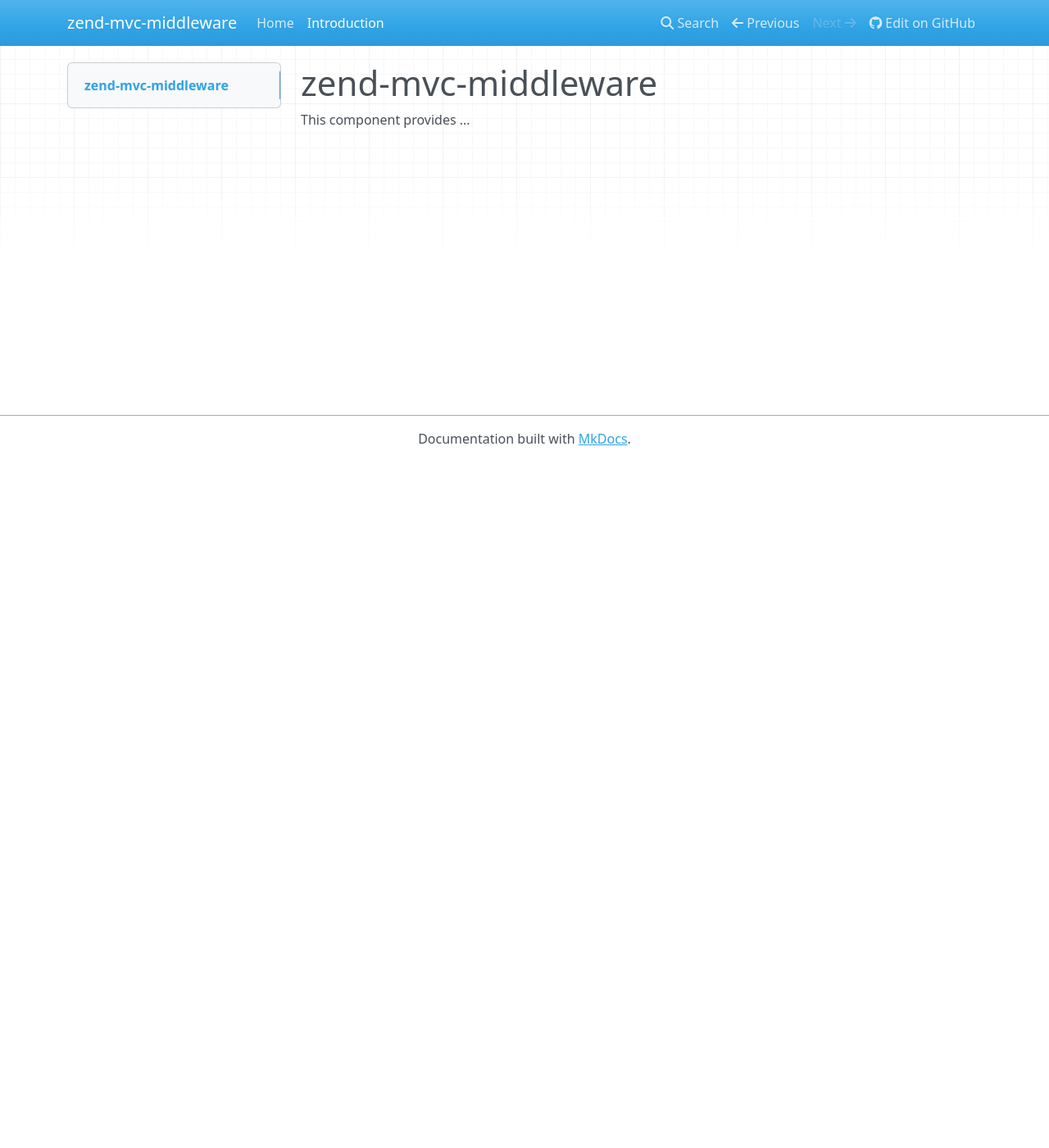
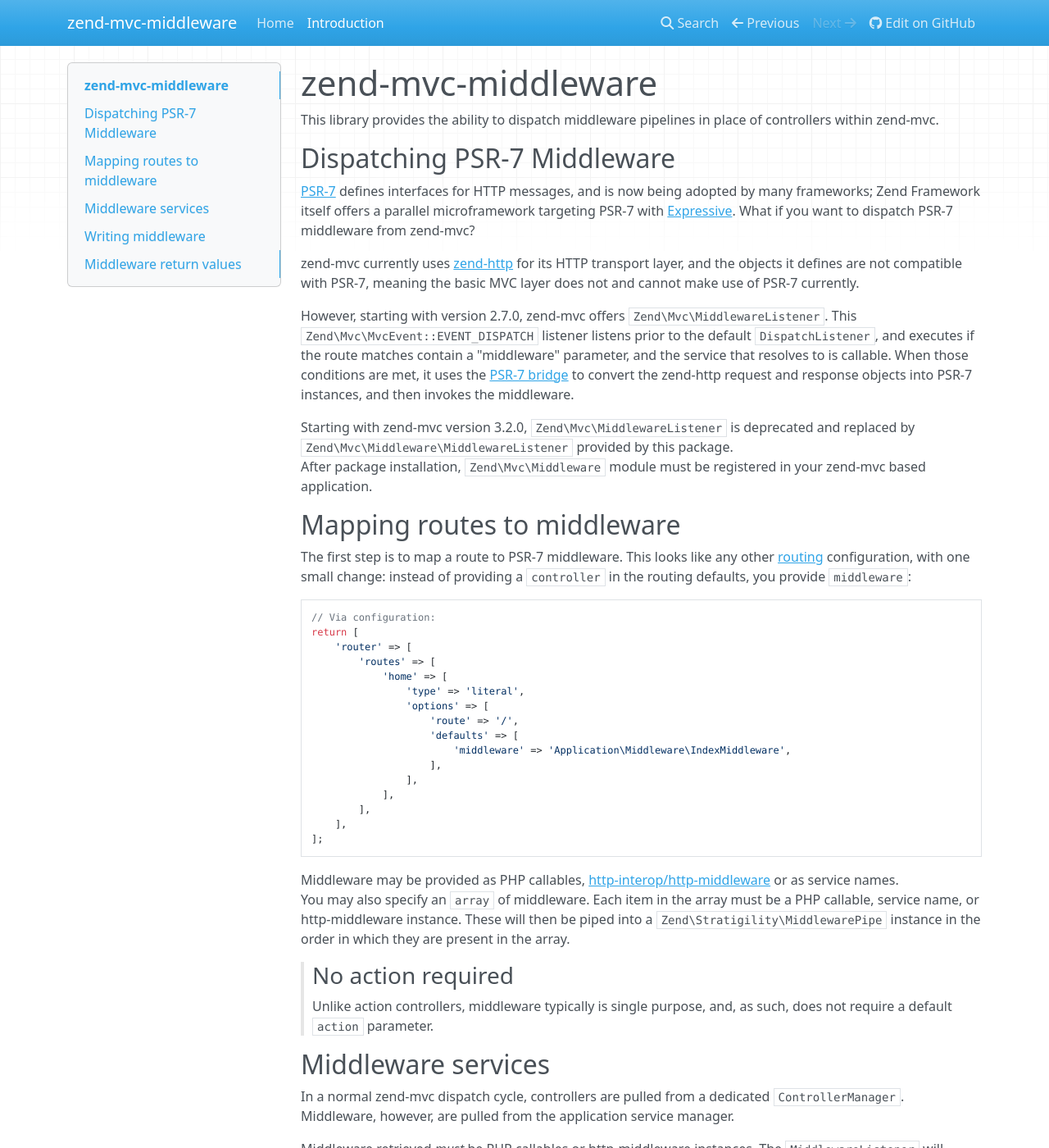
Before and after one commit to laminas/laminas-mvc-middleware, an MkDocs documentation site: the page built from docs/book/intro.md, in a window 1280 px wide and 1400 px high. Shown: the whole window at 82% size. Built offline with MkDocs 1.6.1, drawn with Linux system fonts in a browser that asks for light colours; nearby versions of some CDN libraries; old or Windows-style settings are respelled for this version of MkDocs; some of the changed text lies outside the part shown.

Commit message:
Import and adapt middleware docs from zend-mvc

````diff
--- a/docs/book/index.html
+++ b/docs/book/index.html
@@ -2,7 +2,8 @@
   <div class="jumbotron">
     <h1>zendframework/zend-mvc-middleware</h1>
 
-    <p>Description of component here</p>
+    <p>This library provides the ability to dispatch middleware pipelines in place of
+controllers within zend-mvc.</p>
 
     <pre><code class="language-bash">$ composer require zendframework/zend-mvc-middleware</code></pre>
   </div>
--- a/docs/book/intro.md
+++ b/docs/book/intro.md
@@ -1,3 +1,132 @@
 # zend-mvc-middleware
 
-This component provides ...
+This library provides the ability to dispatch middleware pipelines in place of
+controllers within zend-mvc.
+
+## Dispatching PSR-7 Middleware
+
+[PSR-7](http://www.php-fig.org/psr/psr-7/) defines interfaces for HTTP messages,
+and is now being adopted by many frameworks; Zend Framework itself offers a
+parallel microframework targeting PSR-7 with [Expressive](https://docs.zendframework.com/zend-expressive).
+What if you want to dispatch PSR-7 middleware from zend-mvc?
+
+zend-mvc currently uses [zend-http](https://github.com/zendframework/zend-http)
+for its HTTP transport layer, and the objects it defines are not compatible with
+PSR-7, meaning the basic MVC layer does not and cannot make use of PSR-7
+currently.
+
+However, starting with version 2.7.0, zend-mvc offers
+`Zend\Mvc\MiddlewareListener`. This `Zend\Mvc\MvcEvent::EVENT_DISPATCH`
+listener listens prior to the default `DispatchListener`, and executes if the
+route matches contain a "middleware" parameter, and the service that resolves to
+is callable. When those conditions are met, it uses the [PSR-7 bridge](https://github.com/zendframework/zend-psr7bridge)
+to convert the zend-http request and response objects into PSR-7 instances, and
+then invokes the middleware.
+
+Starting with zend-mvc version 3.2.0, `Zend\Mvc\MiddlewareListener` is deprecated and replaced
+by `Zend\Mvc\Middleware\MiddlewareListener` provided by this package.
+After package installation, `Zend\Mvc\Middleware` module must be registered in your
+zend-mvc based application.
+
+## Mapping routes to middleware
+
+The first step is to map a route to PSR-7 middleware. This looks like any other
+[routing](https://docs.zendframework.com/zend-mvc/routing/) configuration,
+with one small change: instead of providing a `controller` in the routing
+defaults, you provide `middleware`:
+
+```php
+// Via configuration:
+return [
+    'router' => [
+        'routes' => [
+            'home' => [
+                'type' => 'literal',
+                'options' => [
+                    'route' => '/',
+                    'defaults' => [
+                        'middleware' => 'Application\Middleware\IndexMiddleware',
+                    ],
+                ],
+            ],
+        ],
+    ],
+];
+```
+
+Middleware may be provided as PHP callables, [http-interop/http-middleware](https://github.com/http-interop/http-middleware)
+or as service names.
+You may also specify an `array` of middleware. Each item in the array must be a
+PHP callable, service name, or http-middleware instance. These will then be piped
+into a `Zend\Stratigility\MiddlewarePipe` instance in the order in which they
+are present in the array.
+
+> ### No action required
+>
+> Unlike action controllers, middleware typically is single purpose, and, as
+> such, does not require a default `action` parameter.
+
+## Middleware services
+
+In a normal zend-mvc dispatch cycle, controllers are pulled from a dedicated
+`ControllerManager`. Middleware, however, are pulled from the application
+service manager.
+
+Middleware retrieved *must* be PHP callables or http-middleware instances.
+The `MiddlewareListener` will create an error response if non-callable middleware
+is indicated.
+
+## Writing middleware
+
+Starting in zend-mvc 3.1.0 and continued in this package, the `MiddlewareListener`
+always adds middleware to a `Zend\Stratigility\MiddlewarePipe` instance, and invokes it as
+[http-interop/http-middleware](https://github.com/http-interop/http-middleware),
+passing it a PSR-7 `ServerRequestInterface` and an http-interop `DelegateInterface`.
+
+As such, ideally your middleware should implement the `MiddlewareInterface` from
+[http-interop/http-middleware](https://github.com/http-interop/http-middleware):
+
+```php
+namespace Application\Middleware;
+
+use Interop\Http\ServerMiddleware\DelegateInterface;
+use Interop\Http\ServerMiddleware\MiddlewareInterface;
+use Psr\Http\Message\ServerRequestInterface;
+
+class IndexMiddleware implements MiddlewareInterface
+{
+    public function process(ServerRequestInterface $request, DelegateInterface $delegate)
+    {
+        // do some work
+    }
+}
+```
+
+Alternately, you may still write `callable` middleware using the following
+signature:
+
+```php
+use Psr\Http\Message\ResponseInterface;
+use Psr\Http\Message\ServerRequestInterface;
+
+function (ServerRequestInterface $request, ResponseInterface $response, callable $next)
+{
+    // do some work
+}
+```
+
+In the above case, the `DelegateInterface` is decorated as a callable.
+
+In all versions, within your middleware, you can pull information from the
+composed request, and return a response.
+
+> ### Routing parameters
+>
+> Route match parameters are pushed into the PSR-7 `ServerRequest` as
+> attributes, and may thus be fetched using `$request->getAttribute($attributeName)`.
+
+## Middleware return values
+
+Your middleware must return a PSR-7 response. It is converted back to a zend-http
+response and returned by the `MiddlewareListener`, causing the application to
+short-circuit and return the response immediately.
````
